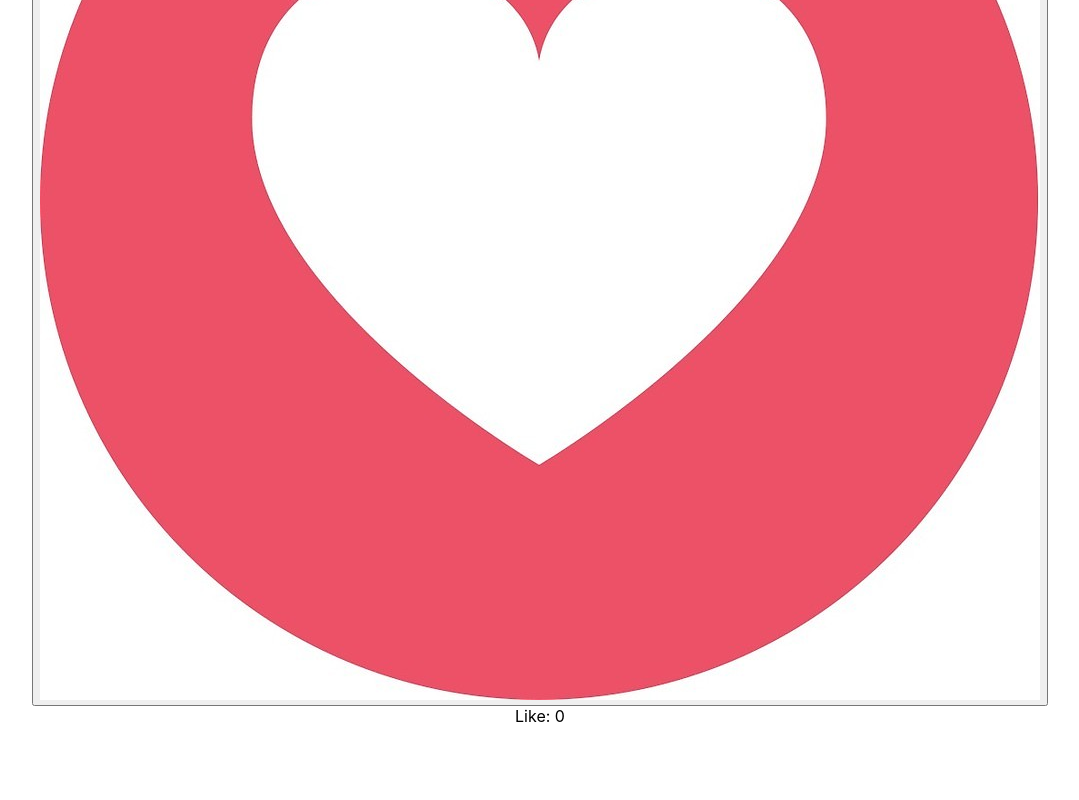
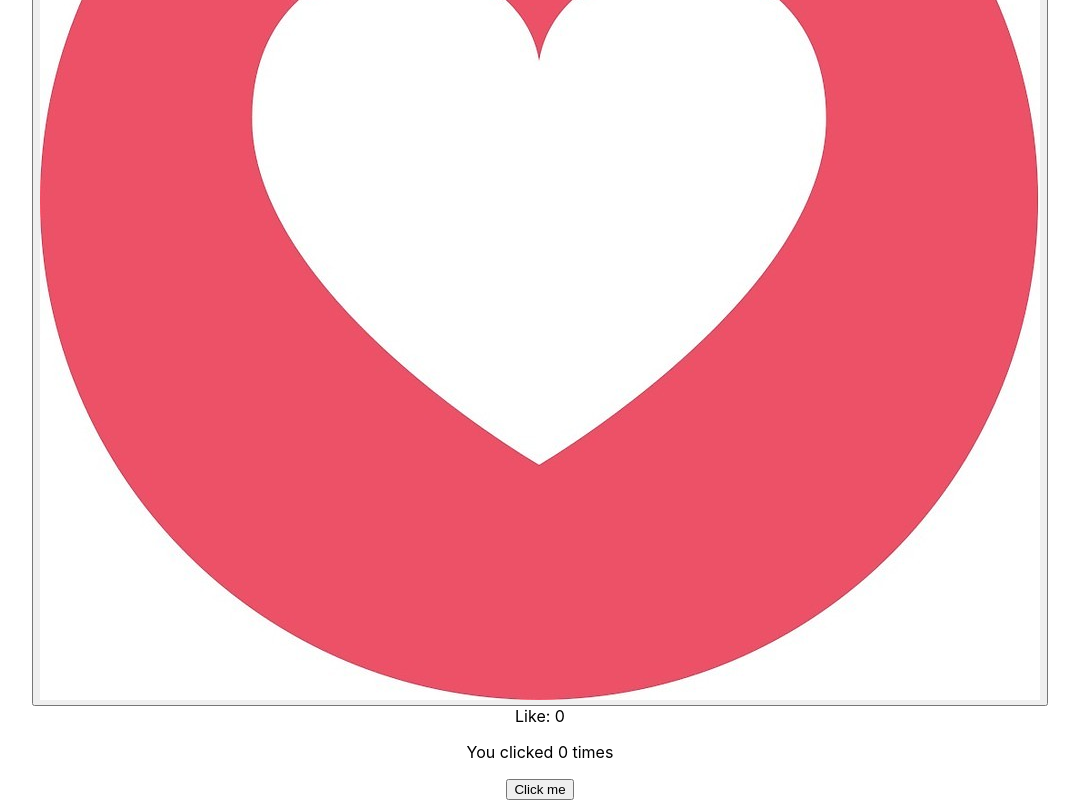
Before and after one commit to CelineChole/react-like-button, a React (Create React App) app in the folder like-button/: page / in a window 1280 px wide. Shown: the part 1103-1903 px from the top of the page, without its empty margins (100-1179 px from the left). Before the commit the page ends 1829 px from the top, so only its background shows below. Built offline with nearby package versions, Linux system fonts and the light colour scheme.

Commit message:
implement like button with function

```diff
--- a/like-button/src/App.js
+++ b/like-button/src/App.js
@@ -1,6 +1,7 @@
 import React from 'react';
 import './App.css';
 import LikeButtonClass from './LikeButtonClass'
+import LikeButtonFunc from './LikeButtonFunc'
 
 function App() {
   return (
@@ -9,6 +10,7 @@
        <img src="like-heart.png" alt="heart in a bubble" />
       </header>
       <LikeButtonClass />
+      <LikeButtonFunc />
     </div>
   );
 }
--- a/like-button/src/LikeButtonClass.js
+++ b/like-button/src/LikeButtonClass.js
@@ -4,14 +4,14 @@
     constructor() {
       super()
       this.state = {
-        likeCounter: 0
+        count: 0
       }
     }
 
     handleLike = (e) => {
-      let newLikeCounter = this.state.likeCounter + 1
+      let newCount = this.state.count + 1
       this.setState({
-        likeCounter: newLikeCounter
+        count: newCount
       })
     }
 
@@ -21,7 +21,7 @@
         <button id="like-img" onClick={this.handleLike}>
           <img  src="heart-like.jpg" alt="red heart" />
         </button>
-          <div>Like: {this.state.likeCounter}</div>
+          <div>Like: {this.state.count}</div>
       </div>)
   }
 }
--- a/like-button/src/LikeButtonFunc.js
+++ b/like-button/src/LikeButtonFunc.js
@@ -1,7 +1,17 @@
-import React from 'react';
+import React, { useState } from 'react';
+// We import the useState Hook from React. It lets us keep local state in a function component.
 
-function likeButtonFUnc () {
-    return (
+function likeButtonFunc() {
+  const [count, setCount] = useState(0);
 
-    )
-}
+  return (
+    <div>
+      <p>You clicked {count} times</p>
+      <button onClick={() => setCount(count + 1)}>
+        Click me
+      </button>
+    </div>
+  )
+};
+
+export default likeButtonFunc;
```
